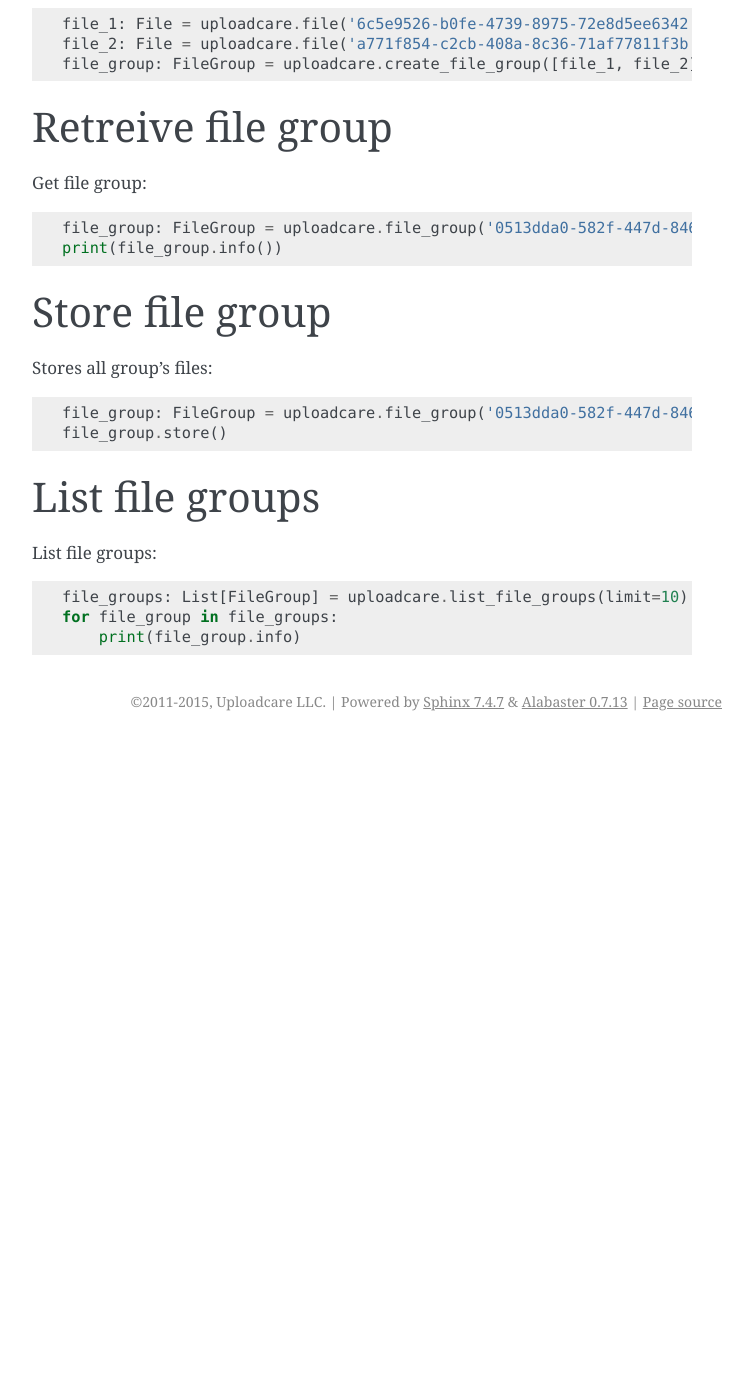
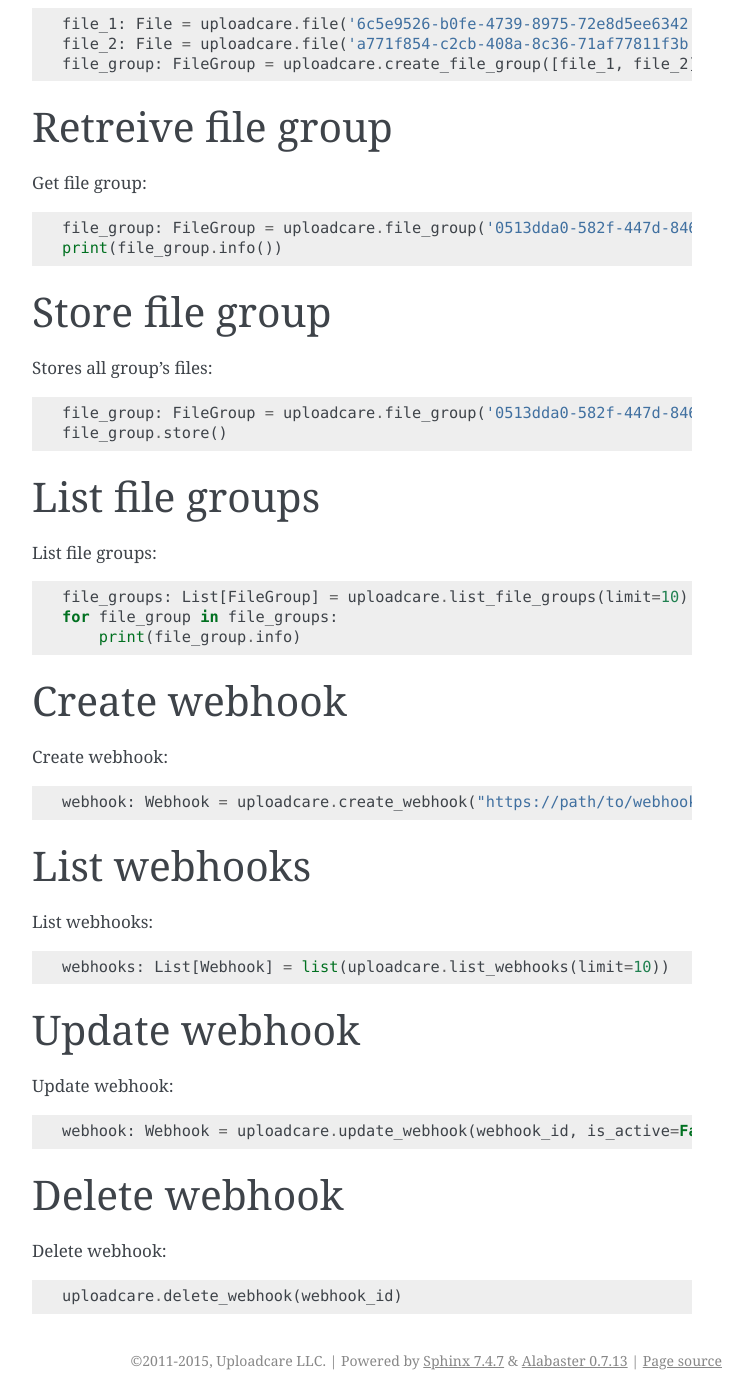
Before and after one commit to uploadcare/pyuploadcare, a Sphinx documentation site: the page built from docs/api/core_usage.rst, in a window 1280 px wide and 1400 px high, scrolled down 3933 px. Shown: the whole window, without its empty margins (388-1141 px from the left). Built offline with Sphinx 7.4.7, drawn with Linux system fonts in a browser that asks for light colours; before the commit the page ends 4674 px from its top, so only the background shows below that; some of the changed text lies outside the part shown.

Commit message:
webhooks documentation (#169)
* webhooks documentation

```diff
--- a/docs/api/core_usage.rst
+++ b/docs/api/core_usage.rst
@@ -201,3 +201,32 @@
     file_groups: List[FileGroup] = uploadcare.list_file_groups(limit=10)
     for file_group in file_groups:
         print(file_group.info)
+
+
+Create webhook
+^^^^^^^^^^^^^^
+
+Create webhook::
+
+    webhook: Webhook = uploadcare.create_webhook("https://path/to/webhook")
+
+List webhooks
+^^^^^^^^^^^^^
+
+List webhooks::
+
+    webhooks: List[Webhook] = list(uploadcare.list_webhooks(limit=10))
+
+Update webhook
+^^^^^^^^^^^^^^
+
+Update webhook::
+
+    webhook: Webhook = uploadcare.update_webhook(webhook_id, is_active=False)
+
+Delete webhook
+^^^^^^^^^^^^^^
+
+Delete webhook::
+
+    uploadcare.delete_webhook(webhook_id)
```
